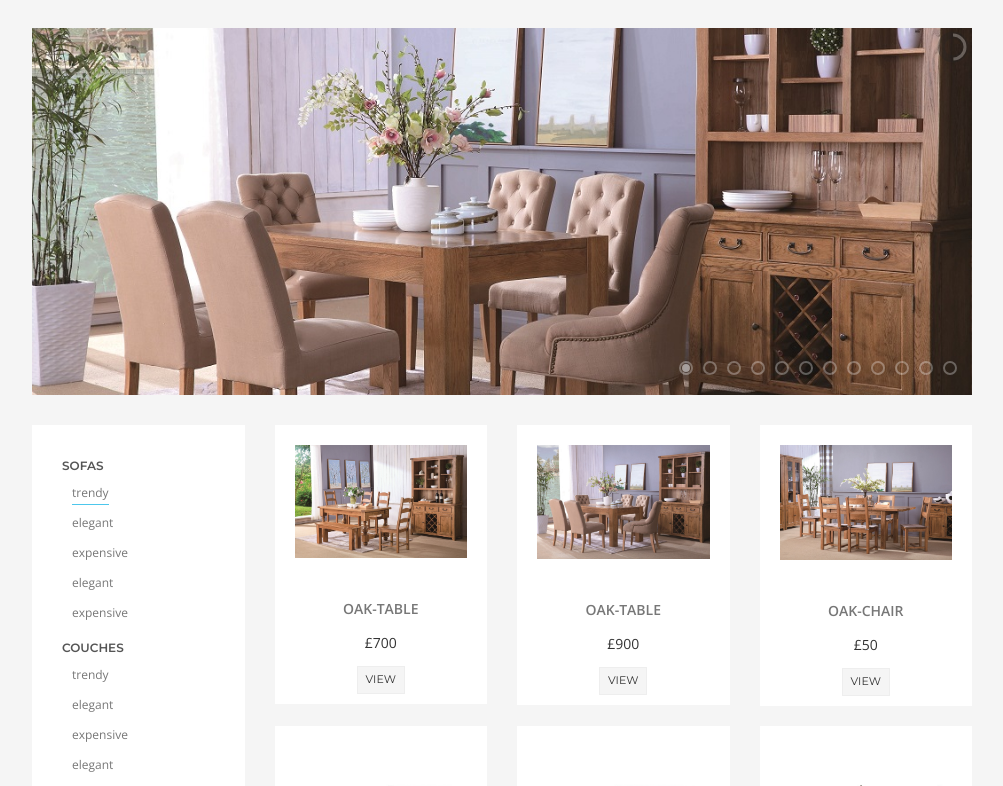
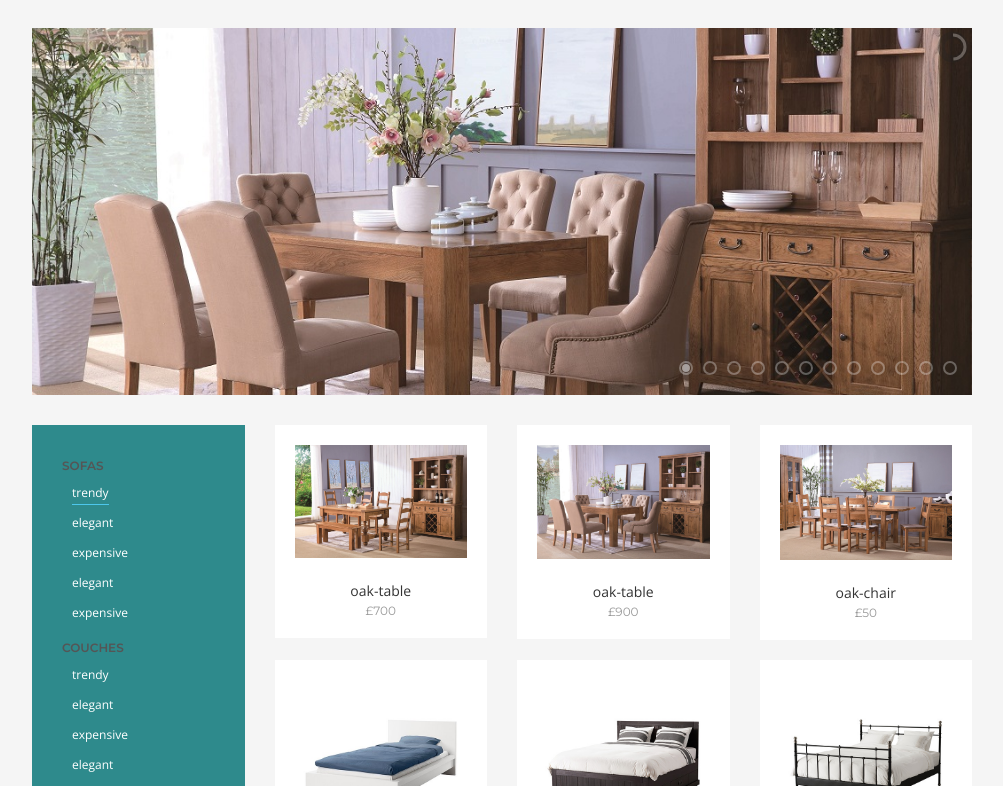
Before and after one commit to CodeoGenic/Y0UR-H0M3-61R3CT-C09, a plain HTML site: page index.html in a window 1280 px wide. Shown: the part 145-931 px from the top of the page, without its empty margins (138-1141 px from the left). Drawn offline with nearby package versions, Linux system fonts and the light colour scheme.

Commit message:
Products dynamically added left, menu colour change

```diff
--- a/css/style.css
+++ b/css/style.css
@@ -954,10 +954,10 @@ textarea:focus, input[type="text"]:focus, input[type="password"]:focus, input[ty
 {
 	margin-bottom:20px;
 }
-
+/*left side menu*/
 .left-menu > div
 {
-	background:#fff;
+	background: rgba(32, 131, 133, 0.93);
 }
 
 .left-menu > div
@@ -969,7 +969,7 @@ textarea:focus, input[type="text"]:focus, input[type="password"]:focus, input[ty
 {
 	margin:0px;
 	margin-top:20px;
-	color:#555;
+	color: #ffffff;
 	/*color:#4DC7EC;*/
 	padding:10px;
 }
@@ -1009,7 +1009,7 @@ textarea:focus, input[type="text"]:focus, input[type="password"]:focus, input[ty
 
 .left-menu > div ul li a
 {
-	color:#777;
+	color: rgba(255, 255, 255, 100);
 	font-size:12px;
 	padding-bottom:3px;
 }
--- a/index.html
+++ b/index.html
@@ -238,31 +238,50 @@
 
 
 				<div class="row">
-					<div class="col-md-4">
-						<div class="product">
-						<a><img src="image/blank.png" class="center-block img-responsive"></a>
-						<h3 class="text-center">A title</h3>
-						<p class="text-center">From £579.99</p>
-						<button type="button" class="btn btn-danger center-block" data-toggle="modal" data-target="#exampleModal">View</button>
-						</div>
-					</div>
-					<div class="col-md-4">
-						<div class="product">
-						<a><img src="image/blank.png" class="center-block img-responsive"></a>
-						<h3 class="text-center">A title</h3>
-						<p class="text-center">From £579.99</p>
-						<button type="button" class="btn btn-danger center-block" data-toggle="modal" data-target="#exampleModal">View</button>
-							</div>
+
+
+					<div class="myProducts" id="myProducts">
+
+
 					</div>
 
-					<div class="col-md-4">
-						<div class="product">
-						<a><img src="image/blank.png" class="center-block img-responsive"></a>
-						<h3 class="text-center">A ttile</h3>
-						<p class="text-center">From £579.99</p>
-						<button type="button" class="btn btn-danger center-block" data-toggle="modal" data-target="#exampleModal">View</button>
+					<div class="myProducts">
+
 					</div>
-						</div>
+
+					<div class="myProducts">
+
+					</div>
+
+					<!--<div class="col-md-4">-->
+						<!--<div class="product">-->
+						<!--<a><img src="image/blank.png" class="center-block img-responsive"></a>-->
+						<!--<h3 class="text-center">A title</h3></div>-->
+						<!--<p class="text-center">From £579.99</p>-->
+						<!--<button type="button" class="btn btn-danger center-block" data-toggle="modal" data-target="#exampleModal">View</button>-->
+						<!--</div>-->
+					<!--</div>-->
+
+
+					<!--<div class="col-md-4">-->
+						<!--<div class="product">-->
+						<!--<a><img src="image/blank.png" class="center-block img-responsive"></a>-->
+						<!--<h3 class="text-center">A title</h3>-->
+						<!--<p class="text-center">From £579.99</p>-->
+						<!--<button type="button" class="btn btn-danger center-block" data-toggle="modal" data-target="#exampleModal">View</button>-->
+							<!--</div>-->
+					<!--</div>-->
+
+					<!--<div class="col-md-4">-->
+						<!--<div class="product">-->
+						<!--<a><img src="image/blank.png" class="center-block img-responsive"></a>-->
+						<!--<h3 class="text-center">A ttile</h3>-->
+						<!--<p class="text-center">From £579.99</p>-->
+						<!--<button type="button" class="btn btn-danger center-block" data-toggle="modal" data-target="#exampleModal">View</button>-->
+					<!--</div>-->
+						<!--</div>-->
+
+
 				</div>
 
 
--- a/js/sapphire.js
+++ b/js/sapphire.js
@@ -9,15 +9,58 @@ $(document).ready(function()
 {
 	$.getJSON("items.json", function(json){
 
-		$("img[src*='image/blank.png']").each(function(index) {
-			const imgContainer = $(this).parent().parent();
-			$(this).attr("src", json.items[index].image);
-			imgContainer.find('h3').text(json.items[index].name);
-			imgContainer.find('p').text("£"+json.items[index].price);
+		//$("img[src*='image/blank.png']").each(function(index) {
+		//	const imgContainer = $(this).parent().parent();
+		//	$(this).attr("src", json.items[index].image);
+		//	imgContainer.find('h3').text(json.items[index].name);
+		//	imgContainer.find('p').text("£"+json.items[index].price);
+
+		//var div = $.innerHTML(div.id="myProducts");
+
+
+		//$("img[div]").each(function(index) {
+		//	const imgContainer = $(this).parent().parent();
+		//	$(this).attr("src", json.items[index].image);
+		//	text(json.items[index].name);
+		//	text("£"+json.items[index].price);
+
+
+			var myItems = document.getElementById("myProducts");
+			var items = json.items;
+		    var html2 = "";
+		    var p = document.createElement("p");
+			for(var i = 0; i < items.length; i++) {
+				var html =
+					'<div class = "col-md-4">' +
+					'<div class ="product">' +
+					'<a><img src= "'+items[i].image+'" class="center-block img-responsive"></a>' +
+					'<div class="name"><p class="text-center">'+items[i].name+'</p></div>' +
+					'<div class="price"><p class="text-center">£'+items[i].price+'</p></div>' +
+					'</div>' +
+					'</div>'
+
+				html2+=html;
+
+
+			}
+
+		myItems.innerHTML = html2;
+
+
+
+			//}
 
 		});
 //
 		//           $xi.parent().parent().find('p').text(data[randItems[i+3]].description.split(".")[0]);
-	})
 
 });
+
+//<div class="col-md-4">
+//<div class="product">
+//<a><img src="image/blank.png" class="center-block img-responsive"></a>
+//<h3 class="text-center">A title</h3></div>
+//<p class="text-center">From £579.99</p>
+//<button type="button" class="btn btn-danger center-block" data-toggle="modal" data-target="#exampleModal">View</button>
+//</div>
+//</div>
```
